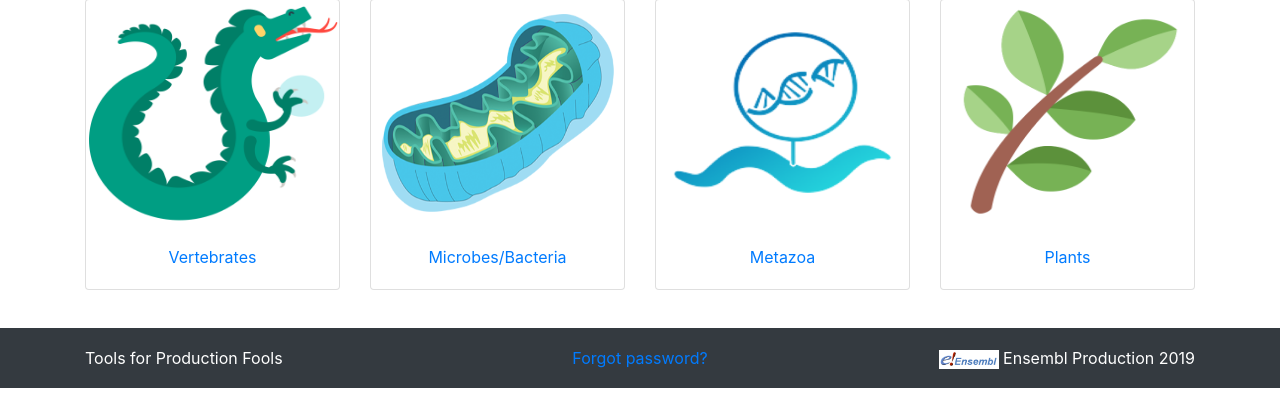
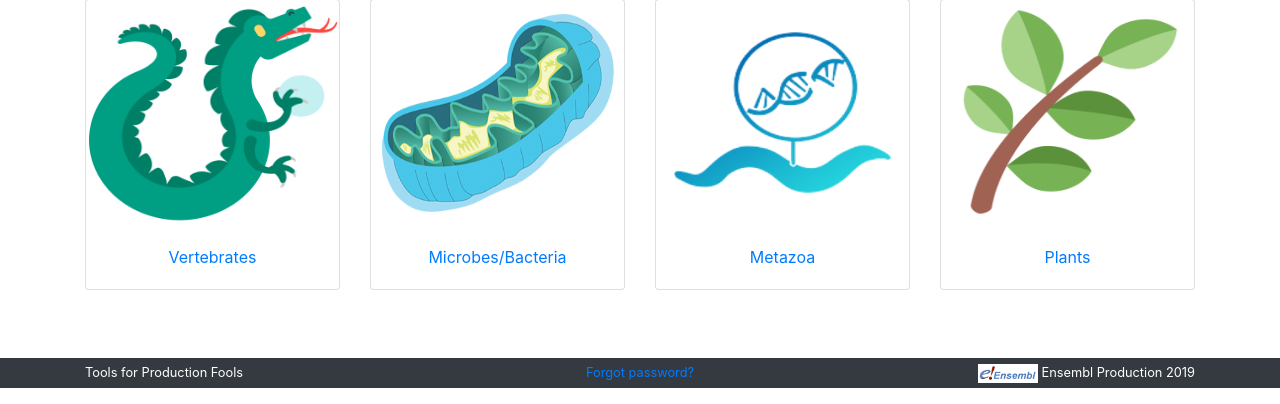
Before and after one commit to Ensembl/ensembl-production-services, a Django app: page / in a window 1280 px wide. Shown: the part 412-816 px from the top of the page. Run offline with Django 3.2, Linux system fonts and the light colour scheme; parts of the project's set-up code (start-up, migrations or seed data) failed here and were passed over; some libraries are stand-ins or nearby versions.

Commit message:
Reduced size of bottom bar

```diff
--- a/ensembl_production/static/css/home.css
+++ b/ensembl_production/static/css/home.css
@@ -6,8 +6,8 @@ footer {
     position: absolute;
     bottom: 0;
     width: 100%;
-    height: 60px;
-    line-height: 60px;
+    height: 30px;
+    line-height: 30px;
     background-color: #f5f5f5;
 }
 .page-content {
--- a/ensembl_production/templates/inc/footer.inc.html
+++ b/ensembl_production/templates/inc/footer.inc.html
@@ -1,7 +1,7 @@
 {% load static %}
 <!-- footer.inc.html -->
 <footer class="bg-dark" style="background-color: #{{ flask_app.app_theme|default:'343A40' }} !important">
-    <div class="container text-white">
+    <div class="container text-white small">
         <div class="row">
             <div class="col-md-4"><p class="float-left">Tools for Production Fools</p></div>
 
```
